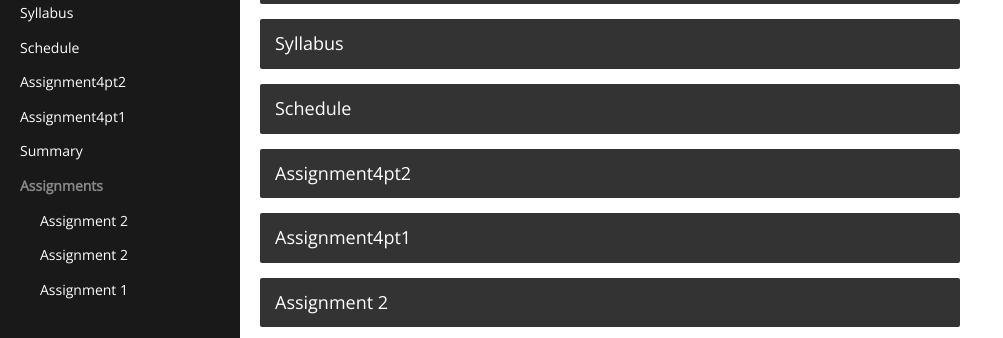
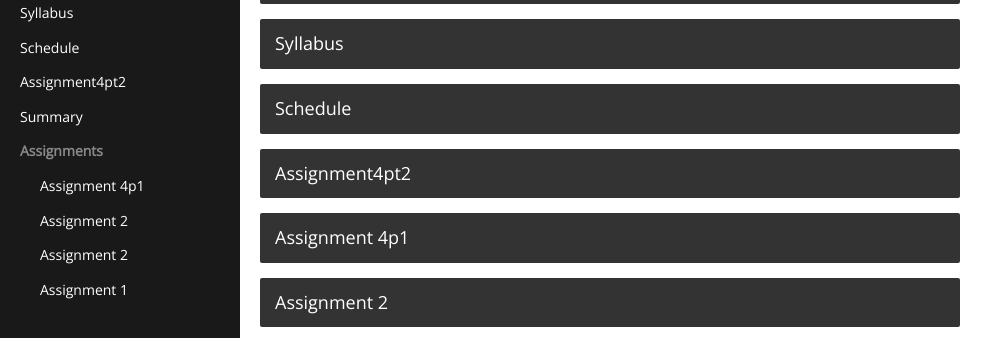
Before and after one commit to EMBrewer/dat150, a Jekyll site: the page built from index.html, in a window 1280 px wide. Shown: the part 230-568 px from the top of the page, without its empty margins (0-1003 px from the left). Built offline with Jekyll 4.4.1, drawn with Linux system fonts in a browser that asks for light colours.

Commit message:
Update 2021-09-17-assignment4pt1.md

```diff
--- a/_posts/2021-09-17-assignment4pt1.md
+++ b/_posts/2021-09-17-assignment4pt1.md
@@ -1,3 +1,9 @@
+---
+category: Assignments
+title: 'Assignment 4p1'
+layout: null
+---
+
 # Part 1.  Present your Results
 
 ## Summary
```
